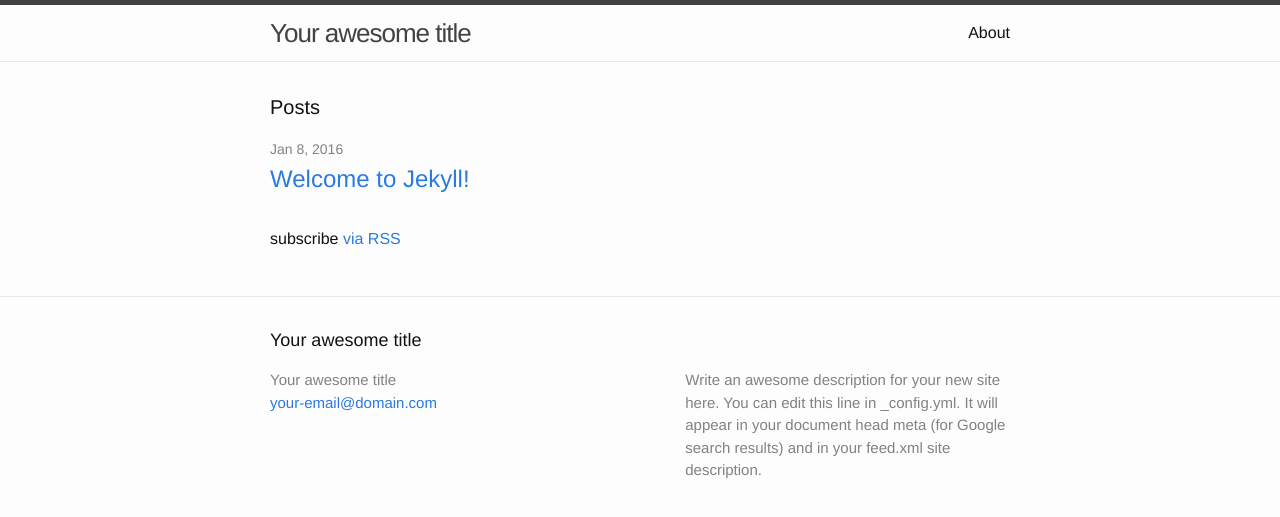
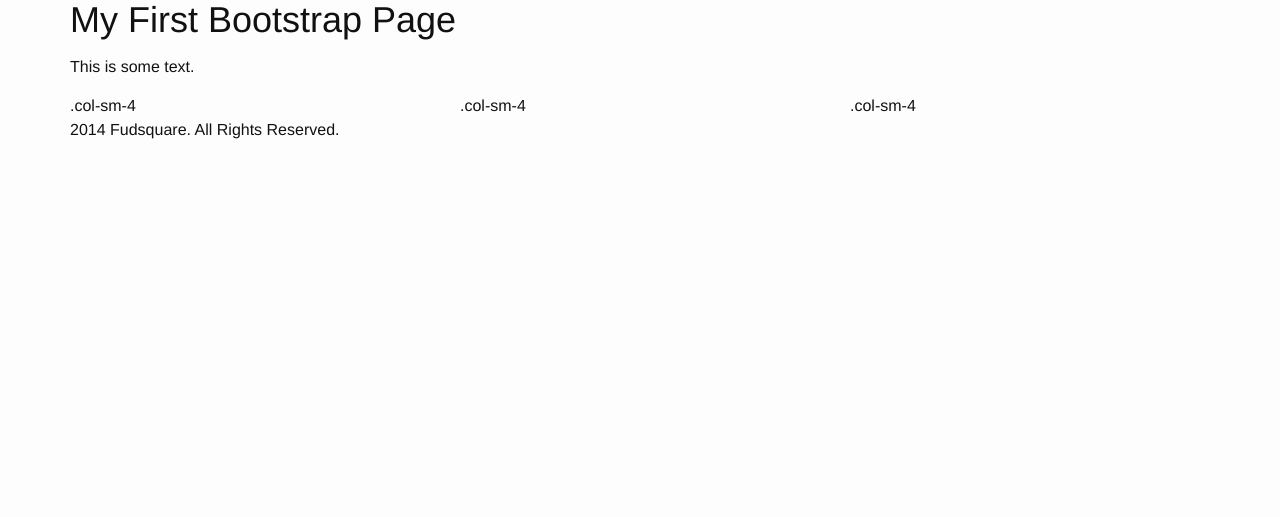
Before and after one commit to akajut/Fudsquare-Migration, a Jekyll site: the page built from index.html, in a window 1280 px wide. Shown: the top 517 px of the page. Built offline with Jekyll 4.4.1, drawn with Linux system fonts in a browser that asks for light colours; nearby versions of some CDN libraries.

Commit message:
Converted Template to Bootstrap

```diff
--- a/_includes/footer.html
+++ b/_includes/footer.html
@@ -1,55 +1,5 @@
-<footer class="site-footer">
-
-  <div class="wrapper">
-
-    <h2 class="footer-heading">{{ site.title }}</h2>
-
-    <div class="footer-col-wrapper">
-      <div class="footer-col  footer-col-1">
-        <ul class="contact-list">
-          <li>{{ site.title }}</li>
-          <li><a href="mailto:{{ site.email }}">{{ site.email }}</a></li>
-        </ul>
-      </div>
-
-      <div class="footer-col  footer-col-2">
-        <ul class="social-media-list">
-          {% if site.github_username %}
-          <li>
-            <a href="https://github.com/{{ site.github_username }}">
-              <span class="icon  icon--github">
-                <svg viewBox="0 0 16 16">
-                  <path fill="#828282" d="M7.999,0.431c-4.285,0-7.76,3.474-7.76,7.761 c0,3.428,2.223,6.337,5.307,7.363c0.388,0.071,0.53-0.168,0.53-0.374c0-0.184-0.007-0.672-0.01-1.32 c-2.159,0.469-2.614-1.04-2.614-1.04c-0.353-0.896-0.862-1.135-0.862-1.135c-0.705-0.481,0.053-0.472,0.053-0.472 c0.779,0.055,1.189,0.8,1.189,0.8c0.692,1.186,1.816,0.843,2.258,0.645c0.071-0.502,0.271-0.843,0.493-1.037 C4.86,11.425,3.049,10.76,3.049,7.786c0-0.847,0.302-1.54,0.799-2.082C3.768,5.507,3.501,4.718,3.924,3.65 c0,0,0.652-0.209,2.134,0.796C6.677,4.273,7.34,4.187,8,4.184c0.659,0.003,1.323,0.089,1.943,0.261 c1.482-1.004,2.132-0.796,2.132-0.796c0.423,1.068,0.157,1.857,0.077,2.054c0.497,0.542,0.798,1.235,0.798,2.082 c0,2.981-1.814,3.637-3.543,3.829c0.279,0.24,0.527,0.713,0.527,1.437c0,1.037-0.01,1.874-0.01,2.129 c0,0.208,0.14,0.449,0.534,0.373c3.081-1.028,5.302-3.935,5.302-7.362C15.76,3.906,12.285,0.431,7.999,0.431z"/>
-                </svg>
-              </span>
-
-              <span class="username">{{ site.github_username }}</span>
-            </a>
-          </li>
-          {% endif %}
-
-          {% if site.twitter_username %}
-          <li>
-            <a href="https://twitter.com/{{ site.twitter_username }}">
-              <span class="icon  icon--twitter">
-                <svg viewBox="0 0 16 16">
-                  <path fill="#828282" d="M15.969,3.058c-0.586,0.26-1.217,0.436-1.878,0.515c0.675-0.405,1.194-1.045,1.438-1.809
-                  c-0.632,0.375-1.332,0.647-2.076,0.793c-0.596-0.636-1.446-1.033-2.387-1.033c-1.806,0-3.27,1.464-3.27,3.27 c0,0.256,0.029,0.506,0.085,0.745C5.163,5.404,2.753,4.102,1.14,2.124C0.859,2.607,0.698,3.168,0.698,3.767 c0,1.134,0.577,2.135,1.455,2.722C1.616,6.472,1.112,6.325,0.671,6.08c0,0.014,0,0.027,0,0.041c0,1.584,1.127,2.906,2.623,3.206 C3.02,9.402,2.731,9.442,2.433,9.442c-0.211,0-0.416-0.021-0.615-0.059c0.416,1.299,1.624,2.245,3.055,2.271 c-1.119,0.877-2.529,1.4-4.061,1.4c-0.264,0-0.524-0.015-0.78-0.046c1.447,0.928,3.166,1.469,5.013,1.469 c6.015,0,9.304-4.983,9.304-9.304c0-0.142-0.003-0.283-0.009-0.423C14.976,4.29,15.531,3.714,15.969,3.058z"/>
-                </svg>
-              </span>
-
-              <span class="username">{{ site.twitter_username }}</span>
-            </a>
-          </li>
-          {% endif %}
-        </ul>
-      </div>
-
-      <div class="footer-col  footer-col-3">
-        <p class="text">{{ site.description }}</p>
-      </div>
+  <footer class="footer">
+    <div class="container">
+      <p>2014 Fudsquare. All Rights Reserved.</p>
     </div>
-
-  </div>
-
-</footer>
+  </footer>
--- a/_includes/head.html
+++ b/_includes/head.html
@@ -1,11 +1,11 @@
 <head>
-    <meta charset="utf-8">
-    <meta name="viewport" content="width=device-width initial-scale=1" />
-    <meta http-equiv="X-UA-Compatible" content="IE=edge">
+  <meta charset="utf-8">
+  <meta name="viewport" content="width=device-width, initial-scale=1">
+  <link rel="stylesheet" href="http://maxcdn.bootstrapcdn.com/bootstrap/3.3.5/css/bootstrap.min.css">
+  <script src="https://ajax.googleapis.com/ajax/libs/jquery/1.11.3/jquery.min.js"></script>
+  <script src="http://maxcdn.bootstrapcdn.com/bootstrap/3.3.5/js/bootstrap.min.js"></script>
 
     <title>{% if page.title %}{{ page.title }}{% else %}{{ site.title }}{% endif %}</title>
-    <meta name="description" content="{{ site.description }}">
-
+    <link rel="canonical" href="{{ page.url | replace:'index.html','' | prepend: site.baseurl | prepend: site.url }}">
     <link rel="stylesheet" href="{{ "/css/main.css" | prepend: site.baseurl }}">
-    <link rel="canonical" href="{{ page.url | replace:'index.html','' | prepend: site.baseurl | prepend: site.url }}">
 </head>
--- a/_layouts/default.html
+++ b/_layouts/default.html
@@ -1,20 +1,14 @@
 <!DOCTYPE html>
-<html>
+<html lang="en">
 
   {% include head.html %}
 
-  <body>
+<body>
 
-    {% include header.html %}
-
-    <div class="page-content">
-      <div class="wrapper">
+<div class="container">
         {{ content }}
-      </div>
-    </div>
+</div>
 
     {% include footer.html %}
-
-  </body>
-
+</body>
 </html>
--- a/index.html
+++ b/index.html
@@ -2,22 +2,11 @@
 layout: default
 ---
 
-<div class="home">
 
-  <h1 class="page-heading">Posts</h1>
-
-  <ul class="post-list">
-    {% for post in site.posts %}
-      <li>
-        <span class="post-meta">{{ post.date | date: "%b %-d, %Y" }}</span>
-
-        <h2>
-          <a class="post-link" href="{{ post.url | prepend: site.baseurl }}">{{ post.title }}</a>
-        </h2>
-      </li>
-    {% endfor %}
-  </ul>
-
-  <p class="rss-subscribe">subscribe <a href="{{ "/feed.xml" | prepend: site.baseurl }}">via RSS</a></p>
-
+  <h1>My First Bootstrap Page</h1>
+  <p>This is some text.</p>
+<div class="row">
+  <div class="col-sm-4">.col-sm-4</div>
+  <div class="col-sm-4 test">.col-sm-4</div>
+  <div class="col-sm-4">.col-sm-4</div>
 </div>
```
